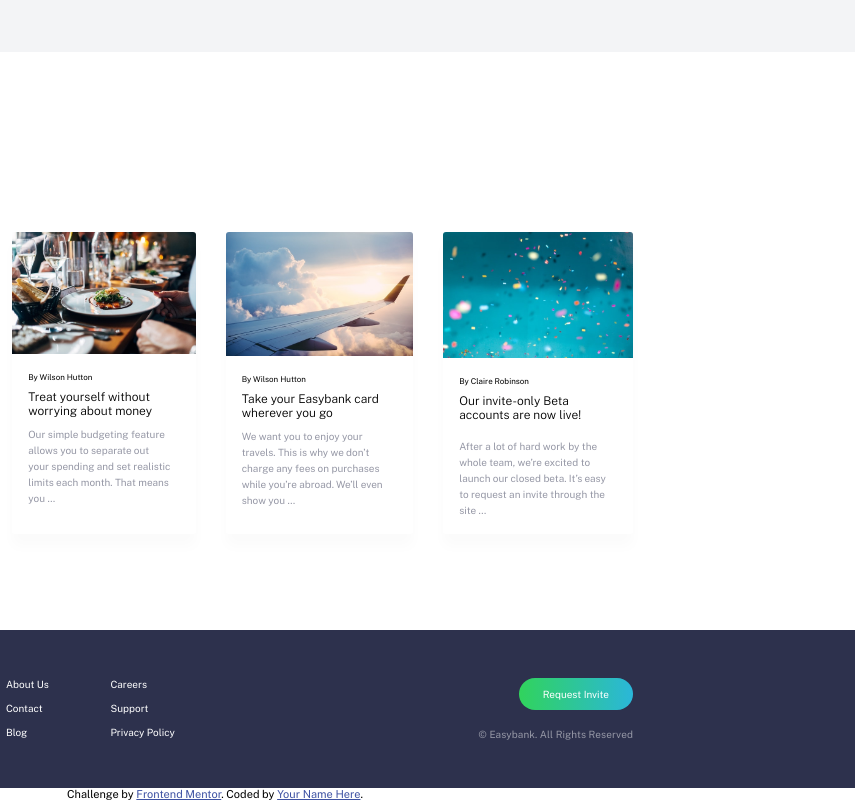
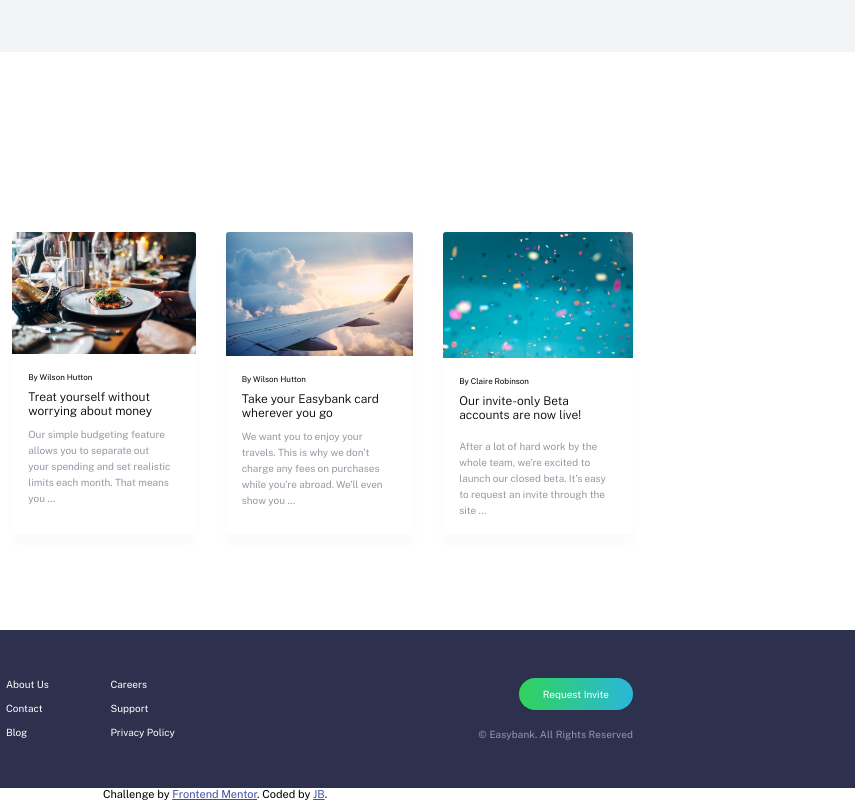
Before and after one commit to I-IAMBATMAN-N/easybank-landing-page, a plain HTML site: page index.html in a window 1280 px wide. Shown: the part 986-1786 px from the top of the page, 425-1280 px from the left. Drawn offline with nearby package versions, Linux system fonts and the light colour scheme.

Commit message:
Update index.html

```diff
--- a/index.html
+++ b/index.html
@@ -293,7 +293,7 @@
       Challenge by
       <a href="https://www.frontendmentor.io?ref=challenge" target="_blank"
         >Frontend Mentor</a
-      >. Coded by <a href="#">Your Name Here</a>.
+      >. Coded by <a href="#">JB</a>.
     </div>
   </body>
 </html>
```
